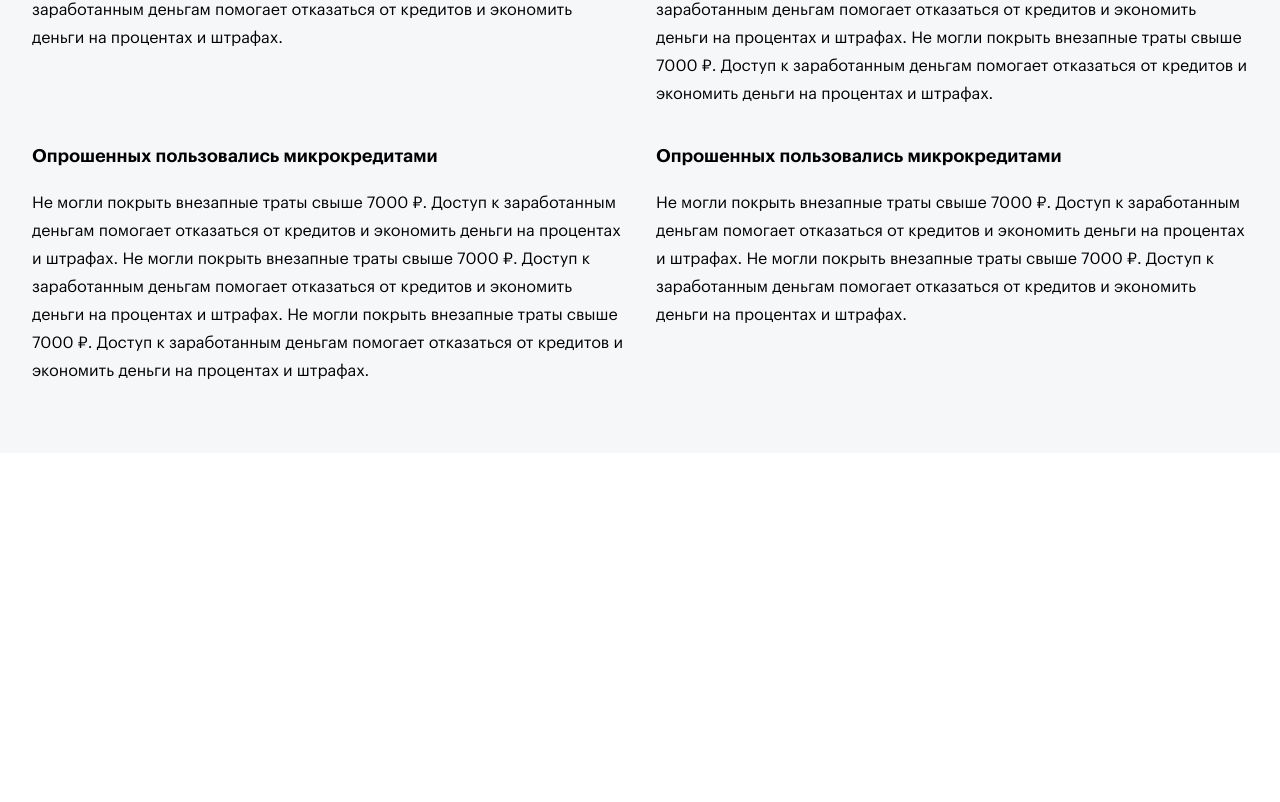
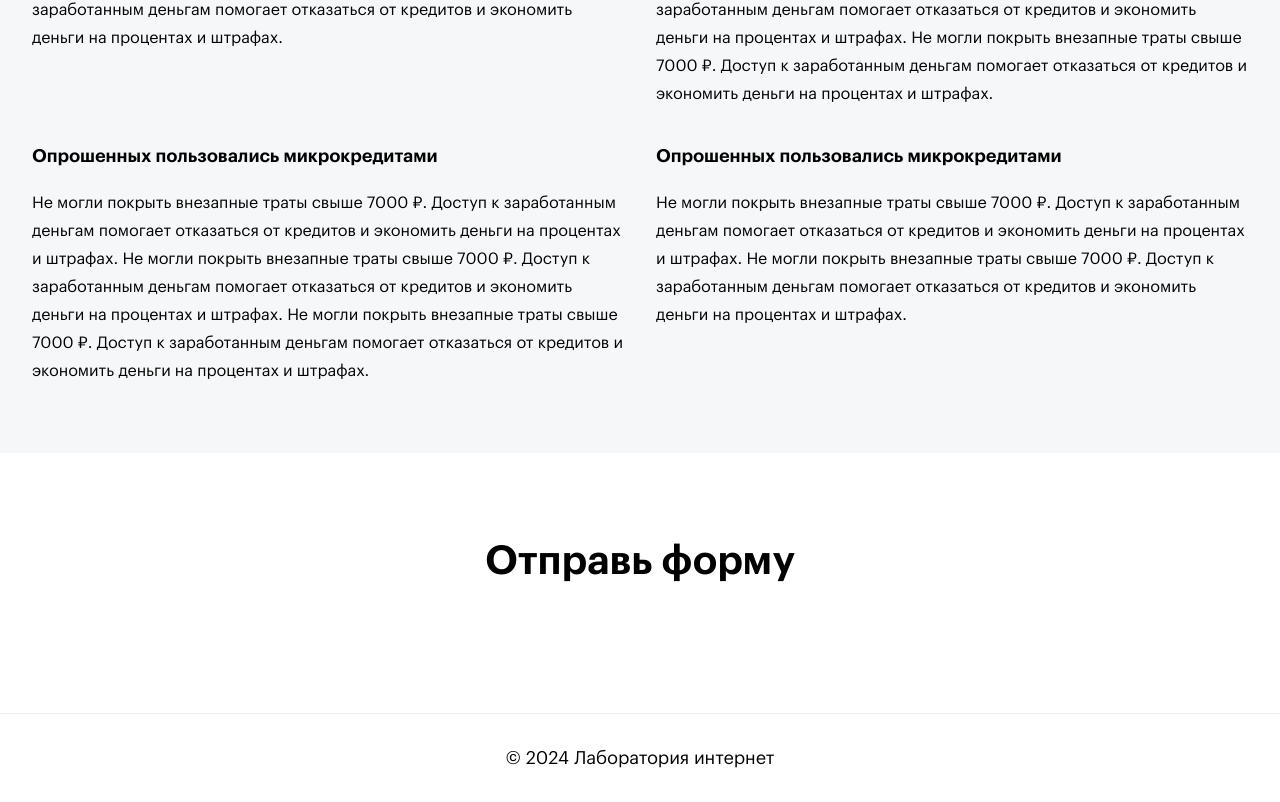
Before and after one commit to AnSannikova/internet-lab, a React (Vite) app: page / in a window 1280 px wide. Shown: the part 3347-4149 px from the top of the page. Before the commit the page ends 3880 px from the top, so only its background shows below. Built offline with nearby package versions, Linux system fonts and the light colour scheme.

Commit message:
add form section

```diff
--- a/src/components/app/index.tsx
+++ b/src/components/app/index.tsx
@@ -1,4 +1,6 @@
 import { FaQ } from '../faq';
+import { Footer } from '../footer';
+import { Form } from '../form';
 import { Header } from '../header';
 import { Research } from '../research';
 import { Reviews } from '../reviews';
@@ -16,7 +18,9 @@ export const App = () => {
         <Reviews />
         <FaQ />
         <Research />
+        <Form />
       </main>
+      <Footer />
     </div>
   );
 };
--- /dev/null
+++ b/src/components/form/index.tsx
@@ -0,0 +1,13 @@
+import { FC } from 'react';
+import { Container, Typography } from '../ui';
+import styles from './styles.module.css';
+
+export const Form: FC = () => {
+  return (
+    <Container component="section">
+      <Typography variant="h2" align="center" className={styles.title}>
+        Отправь форму
+      </Typography>
+    </Container>
+  );
+};
--- /dev/null
+++ b/src/components/form/styles.module.css
@@ -0,0 +1,3 @@
+.title {
+  margin-bottom: 44px;
+}
```
